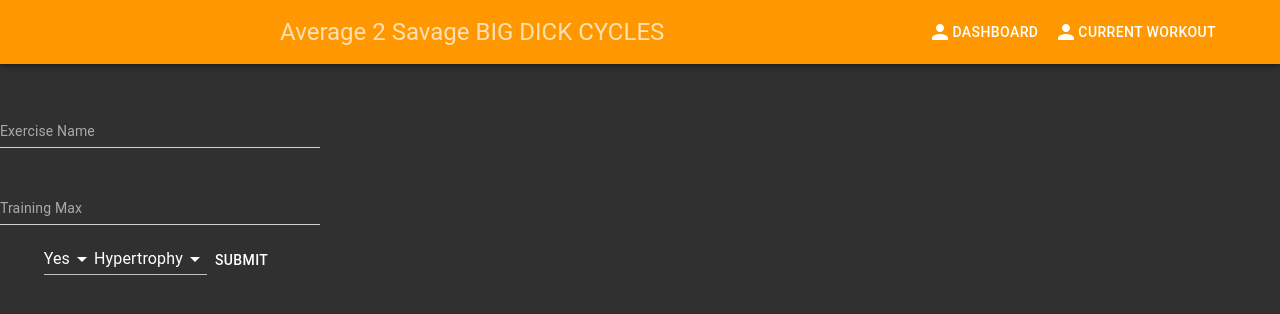
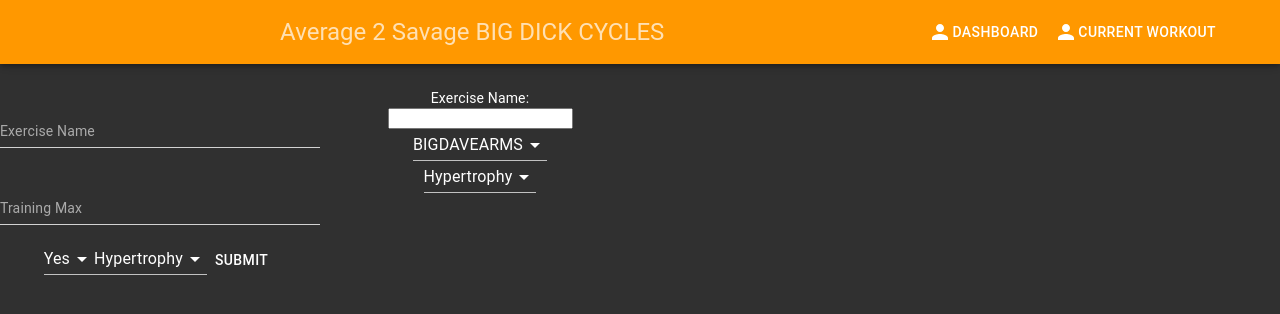
Before and after one commit to JoeR96/ProjectPowerReact, a React (Create React App) app in the folder ProjectPower/: page /WorkoutCreator in a window 1280 px wide. Shown: the top 314 px of the page. Built offline with nearby package versions, Linux system fonts and the light colour scheme.

Commit message:
Broke up create exercise form for better structure

```diff
--- a/ProjectPower/src/App.js
+++ b/ProjectPower/src/App.js
@@ -20,6 +20,7 @@ import ScaffoldA2SExerciseForm from './components/ScaffoldA2SExerciseForm/Scaffo
 import { ThemeProvider,makeStyles } from '@material-ui/core/styles'
 import { createTheme } from '@material-ui/core';
 import CssBaseline from '@material-ui/core/CssBaseline'
+import CreateExerciseWithTemplate from './components/ScaffoldA2SExerciseForm/CreateExerciseWithTemplate'
 export const themeOptions = createTheme( {
   palette: {
     type: 'dark',
@@ -52,7 +53,7 @@ function App() {
                         <Route exact path="/Dashboard" component={Dashboard}/>
                         <Route exact path="/A2SDailyLiftView" component={A2SDailyLiftView} />
                         <Route exact path="/Login" component={LoginForm} />
-                        <Route exact path="/ScaffoldA2SExerciseForm" component={ScaffoldA2SExerciseForm} />
+                        <Route exact path="/ScaffoldA2SExerciseForm" component={CreateExerciseWithTemplate} />
                         <Route exact path="/WorkoutCreator" component={WorkoutCreation} />
                     </Switch>
                 </Router>
--- a/ProjectPower/src/components/Cards/Reactdnd1.js
+++ b/ProjectPower/src/components/Cards/Reactdnd1.js
@@ -29,9 +29,7 @@ function Reactdnd1(exercises,ref) {
 
     function updateColumns(val){
         setColumns(cols => {
-
             var filtered =[]
-            console.log(cols)
 
             for (let day = 0; day < columns.length; day++) {
                 const exercises = columns[index];
@@ -136,7 +134,6 @@ var arr = []
         if(columns.unassigned.items.length > 0)
         {
             throw 'unassigned exercises remain!'
-
         }
         const ex = Object.values(columns)
 
@@ -147,7 +144,9 @@ var arr = []
         }
 
         const exerciseDaysAndOrders = {exerciseDaysAndOrders:arr}
-        axios.post('https://localhost:44317/A2SWorkout/UpdateDayAndPriority',exerciseDaysAndOrders)
+         console.log(exerciseDaysAndOrders);
+
+        axios.post('https://localhost:44317/A2SWorkout/Create',exerciseDaysAndOrders)
     }
 
     if(!active){
@@ -189,7 +188,6 @@ var arr = []
                                                         return(<div></div>)
                                                     }
                                                     else
-                                                    console.log(item)
                                                     {return(
 
                                                         <Draggable key={item.uniqueId} draggableId={item.uniqueId} index={index}>
--- /dev/null
+++ b/ProjectPower/src/components/ScaffoldA2SExerciseForm/CreateExerciseWithTemplate.js
@@ -0,0 +1,48 @@
+import {React,useState} from 'react'
+import Select from '@material-ui/core/Select'
+import MenuItem from '@material-ui/core/MenuItem'
+
+function CreateExerciseWithTemplate(){
+
+    const [exerciseName,setExerciseName] = useState()
+    const [template,setTemplate] = useState()
+    const [category,setCategory] = useState()
+
+    return(
+    <div>
+        <label>Exercise Name:</label>
+            <br />
+                <input
+                name='exerciseName'
+                type='text'
+                value={exerciseName}
+                onChange={e => setExerciseName(e.target.value)}
+                />
+        <br/>
+            <Select
+                id="category"
+                label="category"
+                onChange={e => setCategory(e.target.value)}
+                defaultValue={'BIGDAVEARMS'}
+            >
+                <MenuItem id="category" value={'Legs'}>Legs</MenuItem>
+                <MenuItem id="category" value={'Back'}>Back</MenuItem>
+                <MenuItem id="category" value={'Shoulders'}>Shoulders</MenuItem>
+                <MenuItem id="category" value={'Chest'}>Chest</MenuItem>
+                <MenuItem id="category" value={'BIGDAVEARMS'}>BIGDAVEARMS</MenuItem>
+            </Select>
+        <br/>
+            <Select
+                id="template"
+                label="template"
+                onChange={e => setTemplate(e.target.value)}
+                defaultValue={'Hypertrophy'}
+            >
+                <MenuItem id="category" value={'Hypertrophy'}>Hypertrophy</MenuItem>
+                <MenuItem id="category" value={'RepsThenSets'}>Reps Then Sets</MenuItem>
+            </Select>
+    </div>
+)
+}
+
+  export default CreateExerciseWithTemplate;
--- a/ProjectPower/src/components/ScaffoldA2SExerciseForm/ScaffoldA2SExerciseForm.js
+++ b/ProjectPower/src/components/ScaffoldA2SExerciseForm/ScaffoldA2SExerciseForm.js
@@ -3,10 +3,6 @@ import MenuItem from '@material-ui/core/MenuItem'
 import CustomInput from '../Common/CustomInput'
 import Button from '../Common/Button'
 import { v4 as uuidv4 } from 'uuid';
-import Axios from 'axios'
-import {
-    Redirect
-} from "react-router-dom";
 import React, {
     Component
 } from "react";
@@ -47,7 +43,6 @@ export default class ScaffoldA2SExerciseForm extends Component {
             liftOrder: 0,
             template: 'HyperTrophy'
         }
-
         this.props.handler(data)
 
     }
--- a/ProjectPower/src/components/WorkoutCreation/WorkoutCreation.js
+++ b/ProjectPower/src/components/WorkoutCreation/WorkoutCreation.js
@@ -2,8 +2,7 @@ import React, { Component, useState,useEffect,useRef } from "react";
 import { Grid,Container } from '@material-ui/core';
 import Reactdnd1 from "../Cards/Reactdnd1";
 import ScaffoldA2SExerciseForm from "../ScaffoldA2SExerciseForm/ScaffoldA2SExerciseForm";
-import Button from '../Common/Button'
-import axios from "axios";
+import CreateExerciseWithTemplate from "../ScaffoldA2SExerciseForm/CreateExerciseWithTemplate";
 
 function DragList() {
 
@@ -23,10 +22,12 @@ function DragList() {
     <Grid item md={12} >
       <Reactdnd1  ref={cref} exercises = {exercises}></Reactdnd1>
     </Grid>
-    <Grid item xs={6} lg={3} md={3} sm={6} xl={3} >
-      <ScaffoldA2SExerciseForm handler = {UpdateState}></ScaffoldA2SExerciseForm >
-
-    </Grid>
+      <Grid item xs={6} lg={3} md={3} sm={6} xl={3} >
+        <ScaffoldA2SExerciseForm handler = {UpdateState}></ScaffoldA2SExerciseForm >
+      </Grid>
+      <Grid item xs={6} lg={3} md={3} sm={6} xl={3} >
+        <CreateExerciseWithTemplate ></CreateExerciseWithTemplate >
+      </Grid>
    </Grid>
   );
   }
```
Also changed, not shown: ProjectPower/src/components/ScaffoldA2SExerciseForm/A2SSubmitForm.js (added, +14 -0 lines), 1 other file (tests, documents, lock files or other folders).
